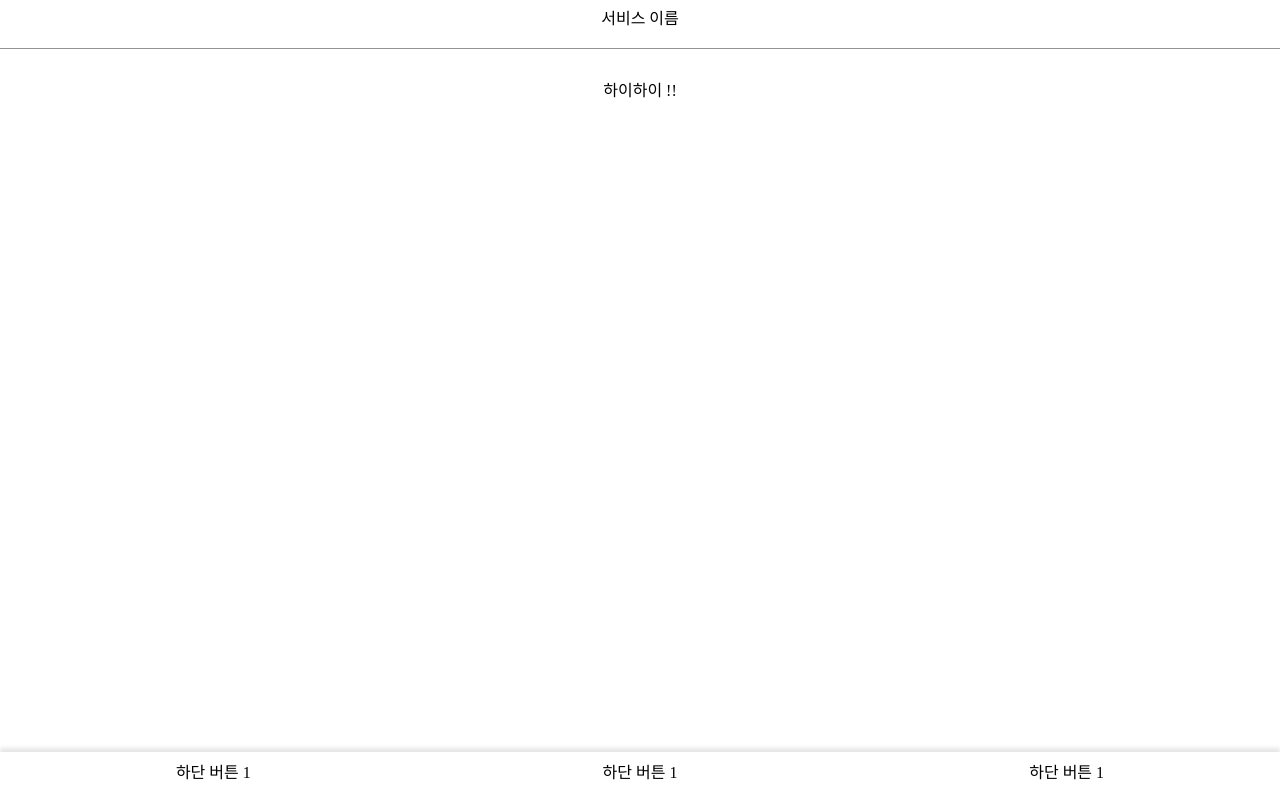
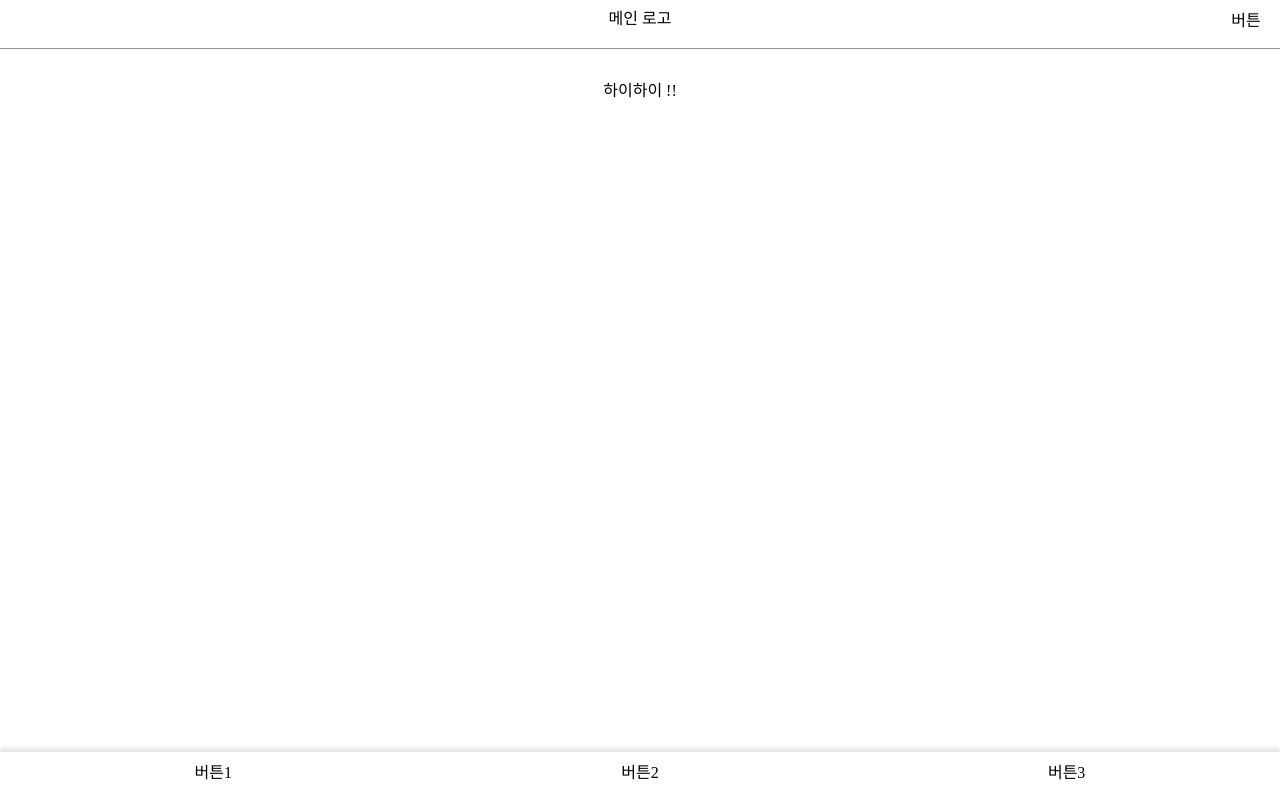
Before and after one commit to HoonSikE/WhiteTiger, a plain HTML site: page index.html in a window 1280 px wide. Drawn offline with nearby package versions, Linux system fonts and the light colour scheme.

Commit message:
Update init

```diff
--- a/css/style.css
+++ b/css/style.css
@@ -9,3 +9,9 @@
     align-items: center;
 }
 /*=========메인 페이지 끝=========*/
+
+/*=========마이페이지 시작=========*/
+.user-img {
+    height: 10vh;
+}
+/*=========마이페이지 끝=========*/
--- a/html/component/header.html
+++ b/html/component/header.html
@@ -1,5 +1,6 @@
 <header>
-    <div id="logo">서비스 이름</div>
+    <div id="logo">메인 로고</div>
+    <div id="modal">버튼</div>
 </header>
 
 <script>
--- a/html/component/nav.html
+++ b/html/component/nav.html
@@ -1,7 +1,7 @@
 <nav>
-    <div id="move-cart">하단 버튼 1</div>
-    <div id="move-home">하단 버튼 1</div>
-    <div id="move-mypage">하단 버튼 1</div>
+    <div id="move-cart">버튼1</div>
+    <div id="move-home">버튼2</div>
+    <div id="move-mypage">버튼3</div>
 </nav>
 
 <script>
```
Also changed, not shown: js/script.js (added).
